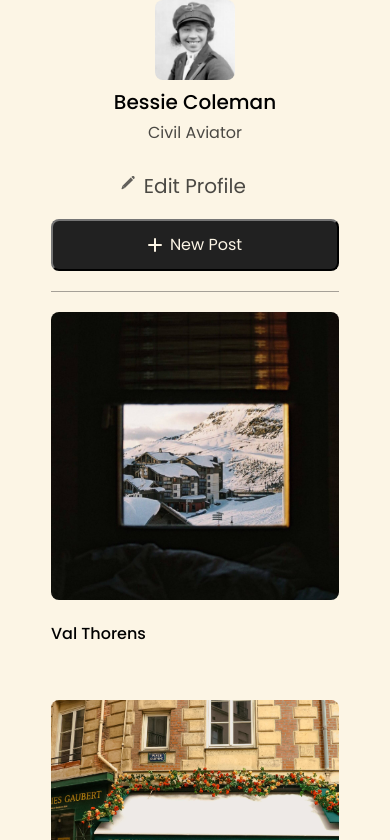
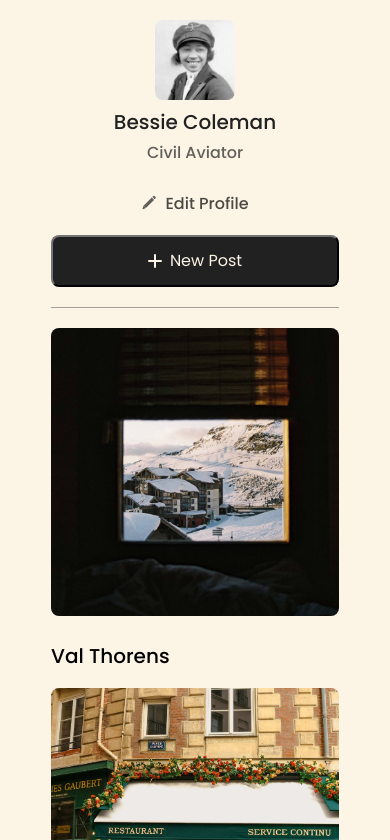
Before and after one commit to keycao17/se_project_spots, a plain HTML site: page index.html in a window 390 px wide. Shown: the part 46-886 px from the top of the page. Drawn offline with Linux system fonts and the light colour scheme.

```diff
--- a/blocks/card.css
+++ b/blocks/card.css
@@ -13,7 +13,11 @@
   font-weight: 500;
   line-height: 1.2;
   font-size: 20px;
-  margin-bottom: 36px;
+  text-overflow: ellipsis;
+  white-space: nowrap;
+  overflow: hidden;
+  max-width: 420px;
+  margin-bottom: 0;
 }
 
 .card__content {
@@ -21,11 +25,14 @@
   justify-content: space-between;
   align-items: center;
   gap: 20px;
-  padding-bottom: 0px;
+  margin-top: 12px;
   white-space: nowrap;
 }
 
 .card__like-button {
+  background-size: contain;
+  background-position: center;
+  background-repeat: no-repeat;
   background-image: url(../images/like.svg);
   width: 23px;
   height: 20px;
@@ -35,33 +42,18 @@
 }
 
 .card__like-button:hover {
-  opacity: 80%;
+  opacity: 1;
   cursor: pointer;
 }
 
 @media screen and (max-width: 627px) {
-  .card__content {
-    padding-top: 12px;
-    padding-bottom: 0;
-  }
-
-  .card__title {
-    text-overflow: ellipsis;
-    overflow: hidden;
-    line-clamp: 3;
-    display: -webkit-box;
-    -webkit-line-clamp: 3;
-    -webkit-box-orient: vertical;
-    max-width: 288px;
+  .card__like-button {
+    width: 20px;
+    height: 18px;
   }
 
   .card__image {
     height: 288px;
     width: 288px;
   }
-
-  .card__title {
-    margin-top: 12px;
-    font-size: 16px;
-  }
 }
--- a/blocks/cards.css
+++ b/blocks/cards.css
@@ -1,6 +1,7 @@
 .cards {
   border-bottom: 1px rgb(33, 33, 33, 0.4) solid;
   padding-top: 20px;
+  padding-bottom: 40px;
 }
 
 .cards__list {
@@ -10,10 +11,13 @@
   display: grid;
   grid-template-columns: repeat(auto-fit, 413px);
   justify-content: center;
-  gap: 20px;
+  gap: 40px 20px;
 }
 
 @media screen and (max-width: 627px) {
+  .cards {
+    padding-bottom: 20px;
+  }
   .cards__list {
     grid-template-columns: repeat(auto-fit, 288px);
     justify-content: center;
--- a/blocks/footer.css
+++ b/blocks/footer.css
@@ -3,5 +3,9 @@
   justify-content: center;
   color: #212121;
   opacity: 70%;
-  margin: 0 60px 0;
+  padding: 60px;
 }
+
+.footer__copyright {
+  margin: 0;
+}
--- a/blocks/header.css
+++ b/blocks/header.css
@@ -2,6 +2,7 @@
   background-color: #fff;
   display: flex;
   justify-content: center;
+  padding: 10px 0;
 }
 
 .header__logo {
--- a/blocks/profile.css
+++ b/blocks/profile.css
@@ -5,8 +5,11 @@
 }
 
 .profile__avatar {
+  width: 190px;
+  height: 190px;
   margin-right: 20px;
   border-radius: 8px;
+  object-fit: cover;
 }
 
 .profile__column {
@@ -16,6 +19,7 @@
 
 .profile__name {
   margin: 0 0 12px;
+  color: #212121;
   font-weight: 500;
   font-size: 32px;
   line-height: 1;
@@ -29,6 +33,8 @@
 }
 
 .profile__description {
+  color: #212121;
+  font-weight: 500;
   margin: 0;
   opacity: 70%;
   text-overflow: ellipsis;
@@ -41,6 +47,7 @@
 }
 
 .profile__edit-button {
+  font-weight: 500;
   margin-top: auto;
   display: flex;
   justify-content: baseline;
@@ -48,7 +55,7 @@
   gap: 8px;
   background-color: #fcf5e5;
   opacity: 70%;
-  font-size: 20px;
+  font-size: 16px;
 }
 
 .profile__edit-button:hover {
@@ -97,23 +104,11 @@
   .profile__name {
     font-size: 20px;
     margin: 0 0 12px;
-    text-overflow: ellipsis;
-    overflow: hidden;
-    line-clamp: 3;
-    display: -webkit-box;
-    -webkit-line-clamp: 3;
-    -webkit-box-orient: vertical;
     max-width: 288px;
   }
 
   .profile__description {
     margin: 0 0 32px;
-    text-overflow: ellipsis;
-    overflow: hidden;
-    line-clamp: 3;
-    display: -webkit-box;
-    -webkit-line-clamp: 3;
-    -webkit-box-orient: vertical;
     max-width: 288px;
   }
 
@@ -125,4 +120,8 @@
     margin: 0;
     width: 100%;
   }
+
+  .profile__edit-button {
+    align-self: center;
+  }
 }
--- a/index.html
+++ b/index.html
@@ -103,9 +103,7 @@
         </section>
       </main>
       <footer class="footer">
-        <div class="footer__description">
-          <p class="footer__copyright">2023 &copy; Spots</p>
-        </div>
+        <p class="footer__copyright">2023 &copy; Spots</p>
       </footer>
     </div>
   </body>
```
Also changed, not shown: 1 other file.
